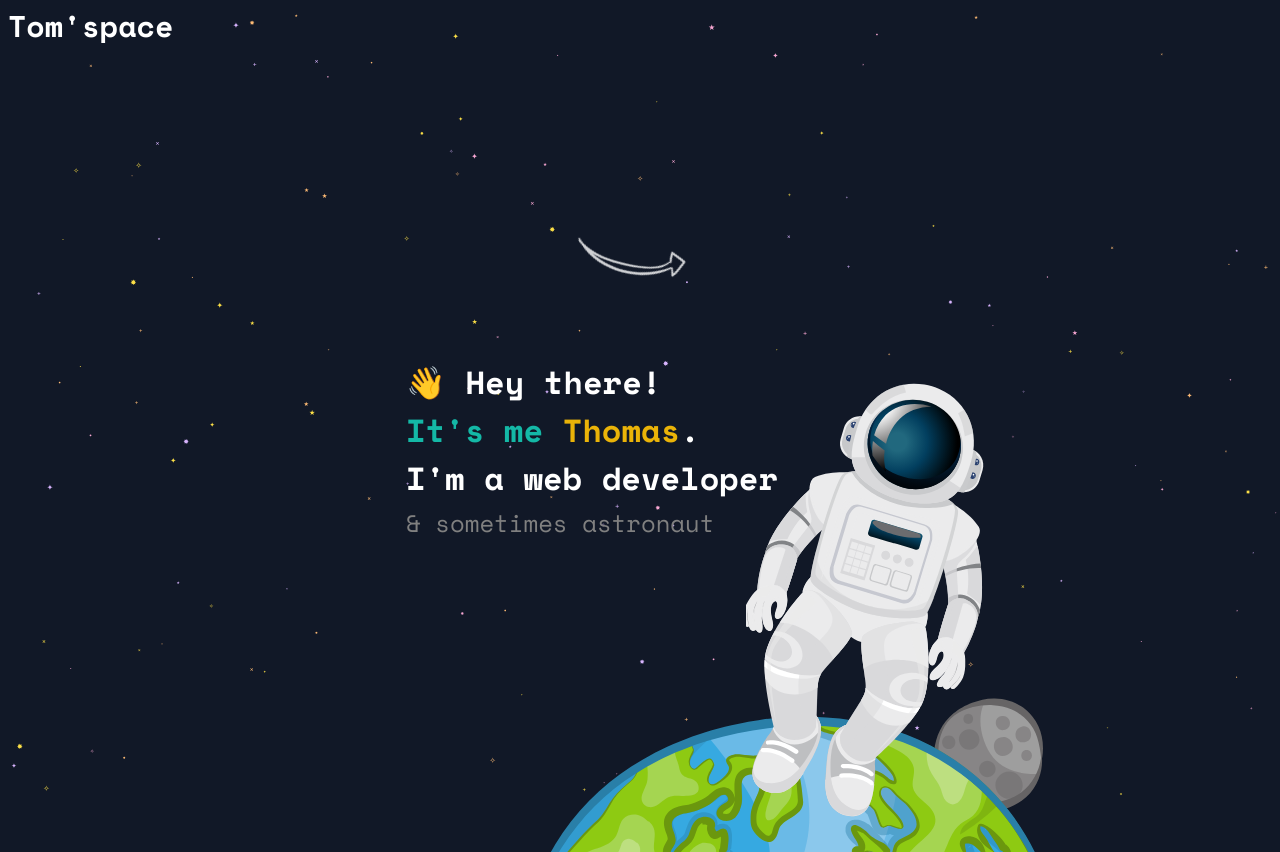
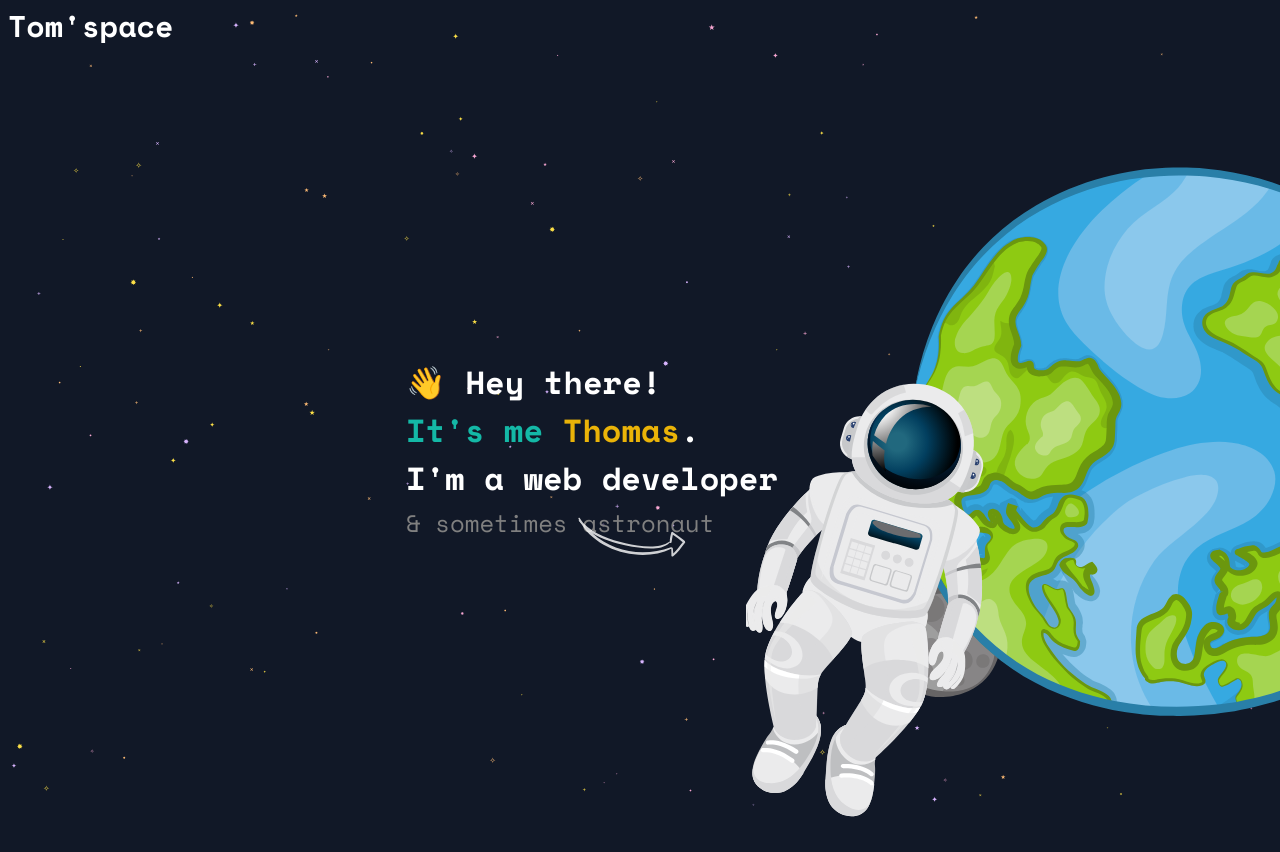
Before and after one commit to t0mspace/t0mspace, a React (Vite) app: page / in a window 1280 px wide. Built offline with nearby package versions, Linux system fonts and the light colour scheme.

Commit message:
adjust arrow position on medium screens

```diff
--- a/src/App.tsx
+++ b/src/App.tsx
@@ -9,8 +9,8 @@ import ContactSection from "./components/Contact/ContactSection.tsx";
 function App() {
     const sections = [HomeSection, SkillsSection, ProjectsSection,AboutSection, ContactSection];
     return (
-        <div className="bg-cover h-screen bg-gray-900 text-white">
-            <div className="absolute inset-0 z-1">
+        <div className="bg-cover h-screen bg-gray-900 text-white -z-3">
+            <div className="absolute -z-3 inset-0">
                 <StarField starCount={150}/>
                 <Header/>
                 <VerticalSlider sections={sections}/>
--- a/src/components/Home/HomeSection.tsx
+++ b/src/components/Home/HomeSection.tsx
@@ -13,7 +13,7 @@ const data = {
 function HomeSection() {
     return (
       <div className={`${styles["home"]} relative flex flex-col md:h-screen items-center justify-center mb-72`}>
-        <div className="home__presentation">
+        <div className="home__presentation z-10">
           <h2 className={styles["home__title"]}>👋  {data.greeting}</h2>
 
           <h3 className={styles["home__title"]}>
--- a/src/components/Home/home.module.scss
+++ b/src/components/Home/home.module.scss
@@ -9,8 +9,10 @@
   }
 
   &__presentation {
+    z-index: 10;  // Ensure the presentation box is above the Earth image
+    position: relative;  // Makes sure it stays in place above the Earth
+    padding: 1rem;
     left: 50%;
-    z-index: 20;
     @media (max-width: 450px) {  // Correct media query syntax
       left: auto;
     }
@@ -30,16 +32,17 @@
     color: gray;
   }
 
-  &__earth{
-    z-index: 2;
-    position: absolute;
-    transition: transform 0.1s ease-in-out;
+  &__earth {
+    z-index: 0;  // Earth is placed behind other elements
+    position: absolute;  // Position it as absolute for correct stacking context
+    transition: transform 0.3s ease, opacity 0.3s ease;  // Smooth transition
+    opacity: 1;
+    rotate: 190deg;
 
-    @media (width >= 1000px) {
-      right: 2rem;
-      top: 40rem;
+    @media (min-width: 1000px) {
       width: 35rem;
       height: auto;
+      left: 80%;
     }
   }
 
@@ -51,41 +54,40 @@
     width: 8%;
     height: auto;
     opacity: 80%;
-    z-index: 5;
+    z-index: 10;
 
     @media (min-width: 500px) and (max-width: 1000px) {
-      top: 70%;
-      left: 25%;
+      rotate: 200deg;
+      transform: scaleX(-1);
+      top: 30%;
+      left: 35%;
       right: 5rem;
-      width: 15rem;
+      width: auto;
+      height: 12%
     }
 
     @media (min-width: 1000px) and (max-width: 1500px) {
-      top: 20%;
+      top: 55%;
       left: 50%;
     }
 
-    @media (min-width: 1500px) and  (max-width: 4000px){
+    @media (min-width: 1500px) and (max-width: 3024px) {
+      top: 65%;
+      left: 50%;
+    }
+
+    @media (min-width: 3024px) and  (max-width: 4000px){
       top: 55%;
     }
   }
 
   &__astronaut {
-
+    z-index: 10;  // Same z-index as Arrow
     position: absolute;
-
     transition: transform 0.3s ease-in-out;
 
-    &--small {
-      width: 1.5rem;
-    }
-
-    &--large {
-
-    }
-
     &--animated {
-      z-index: 2;
+      z-index: 0;  // Astronaut and Arrow on the same layer
       position: absolute;
       animation: float 3s infinite alternate ease-in-out;
       right: 20%;
@@ -94,22 +96,14 @@
       @media (min-width: 500px) and (max-width: 1000px) {
         right: 5rem;
         width: 15rem;
-        top: 55%;
+        top: 10%;
+        left: 70%;
       }
       @media (min-width: 1000px) {
         top: 40%;
         left: 65%;
       }
-
-      /* Media Query for screens wider than 1000px */
-      @media (width <= 400px) {
-        right: 5rem;
-      }
-
-
     }
-
-
   }
 }
 
```
